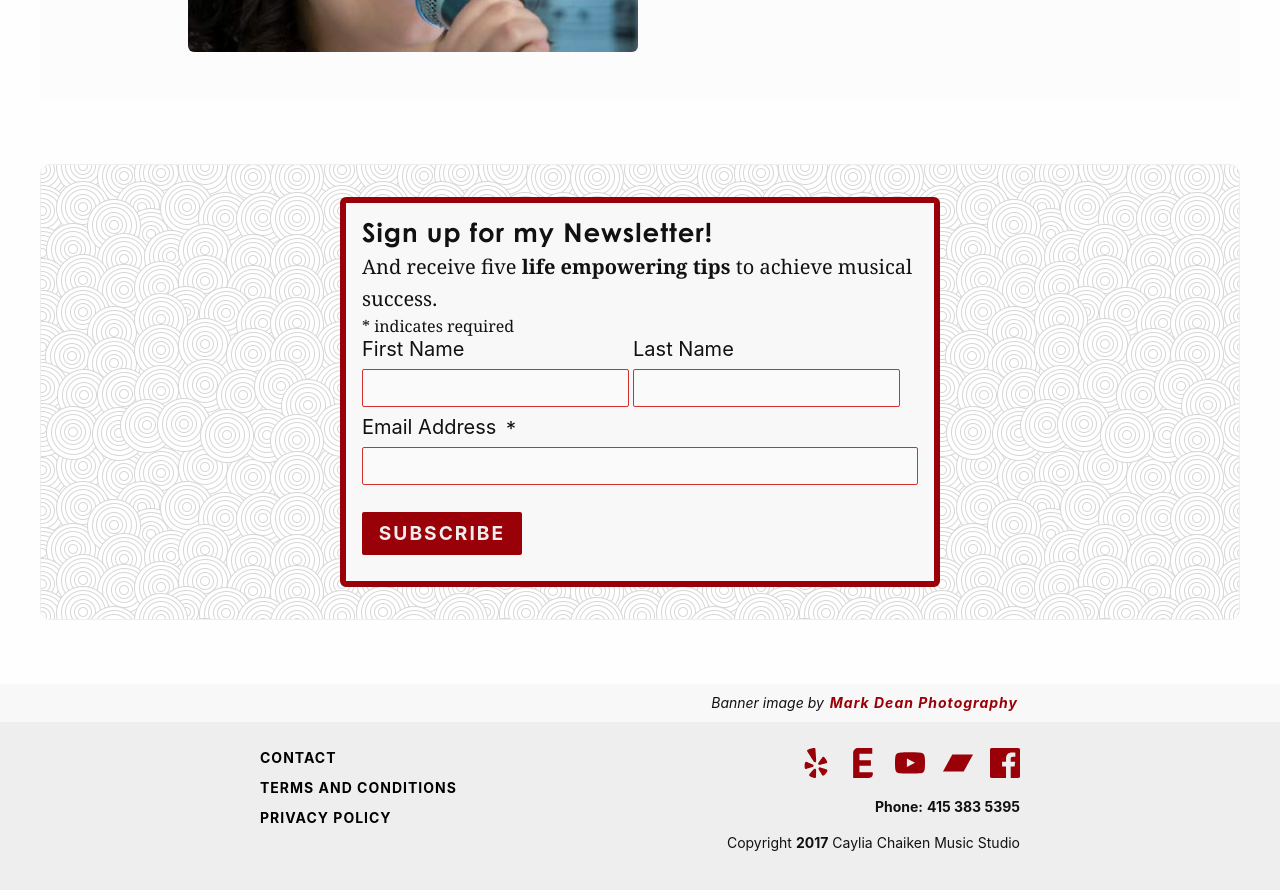
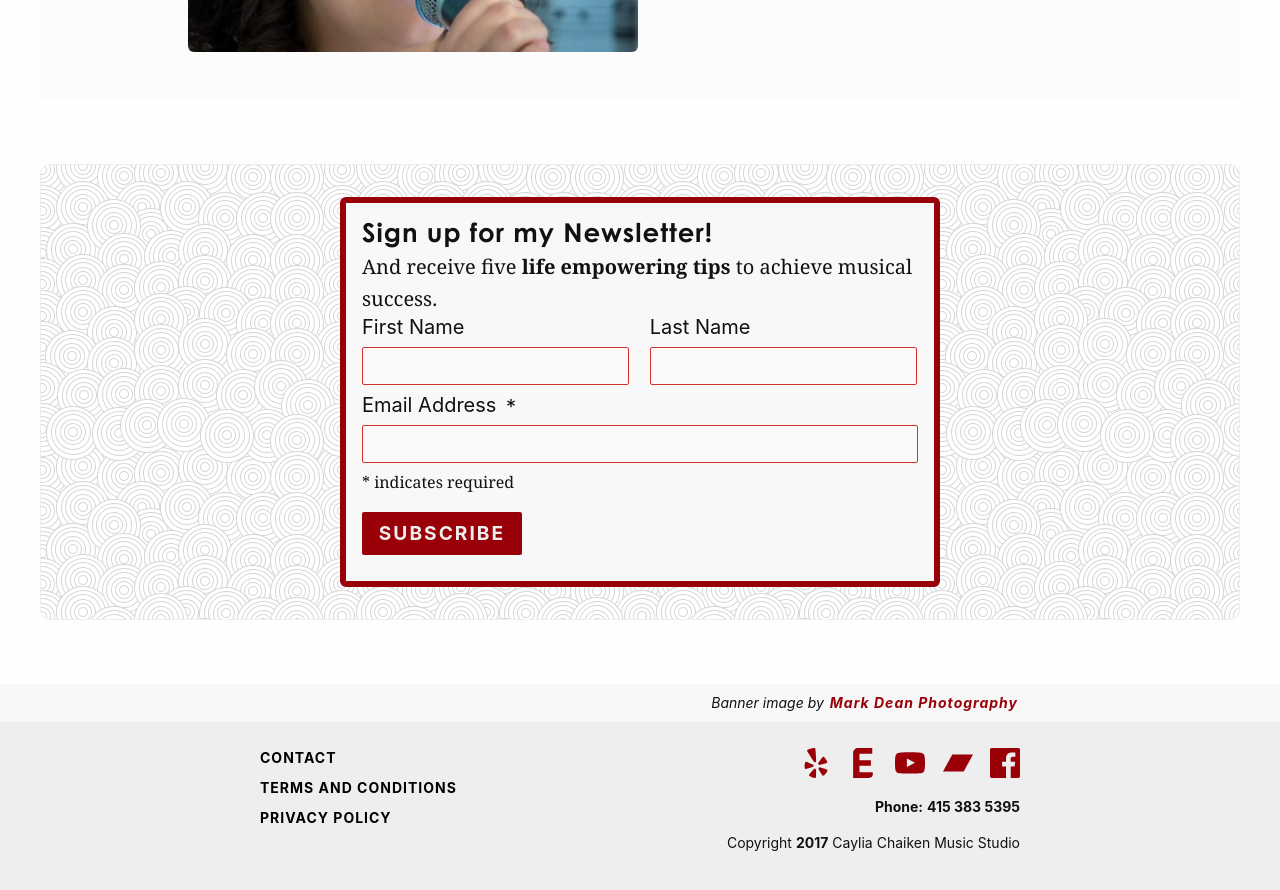
Before and after one commit to cchaiken/ccms, a Jekyll site: the page built from index.md, in a window 1280 px wide and 900 px high, scrolled down 5012 px. Shown: the top 890 px of the window. Built offline with Jekyll 4.4.1, drawn with Linux system fonts in a browser that asks for light colours; some web fonts are replaced.

Commit message:
move email-required notice to bottom of form

```diff
--- a/_includes/newsletter-form.html
+++ b/_includes/newsletter-form.html
@@ -5,7 +5,6 @@
         <div id="mc_embed_signup_scroll">
       <h2>Sign up for my Newsletter!</h2>
       <p>And receive five <strong>life empowering tips</strong> to achieve musical success.</p>
-    <div class="indicates-required"><span class="asterisk">*</span> indicates required</div>
     <div class="mc-field-group half">
       <label for="mce-FNAME">First Name </label>
       <input type="text" value="" name="FNAME" class="" id="mce-FNAME">
@@ -19,6 +18,7 @@
     </label>
       <input type="email" value="" name="EMAIL" class="required email" id="mce-EMAIL">
     </div>
+    <div class="indicates-required"><span class="asterisk">*</span> indicates required</div>
       <div id="mce-responses" class="clear">
         <div class="response" id="mce-error-response" style="display:none"></div>
         <div class="response" id="mce-success-response" style="display:none"></div>
```
